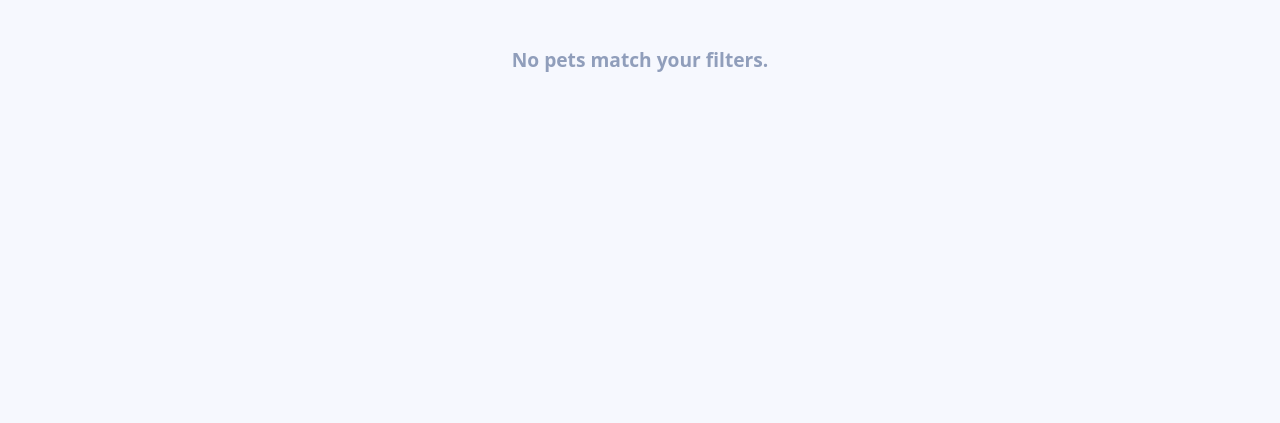
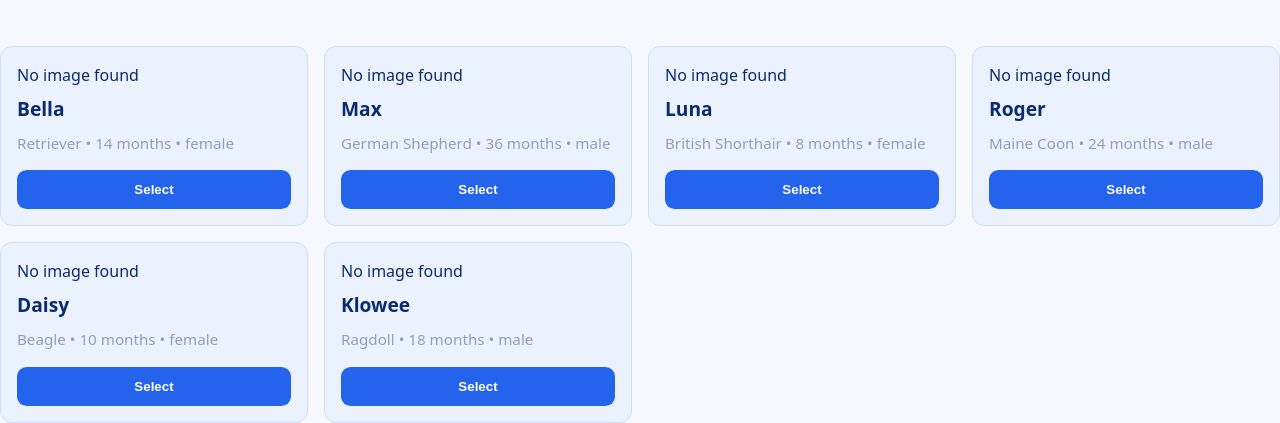
Before and after one commit to acidMyke/isit207-a3, a React (Vite) app: page /adopt in a window 1280 px wide. Shown: the part 488-911 px from the top of the page. Before the commit the page ends 800 px from the top, so only its background shows below. Built offline with nearby package versions, Linux system fonts and the light colour scheme.

Commit message:
feat: default pet direct init

```diff
--- a/src/context/Store/Actions.ts
+++ b/src/context/Store/Actions.ts
@@ -11,7 +11,9 @@ import {
 import { clearImages, saveImage } from './Indexeddb';
 
 export function createStoreState() {
-  const [pets, setPets] = useLocalStorageState<Pet[]>('pets', []);
+  const [pets, setPets] = useLocalStorageState<Pet[]>('pets', () =>
+    createDefaultPets(),
+  );
   const [adoptions, setAdoptions] = useLocalStorageState<Adoption[]>(
     'adoptions',
     [],
--- a/src/hooks.tsx
+++ b/src/hooks.tsx
@@ -1,12 +1,23 @@
 import { useEffect, useState } from 'react';
 
-export function useLocalStorageState<T>(key: string, defaultValue: T) {
+export function useLocalStorageState<T>(
+  key: string,
+  defaultValue: T | (() => T),
+) {
+  const getDefaultValue = () =>
+    typeof defaultValue === 'function'
+      ? (defaultValue as () => T)()
+      : defaultValue;
+
   const [state, setState] = useState<T>(() => {
     try {
       const stored = localStorage.getItem(key);
-      return stored !== null ? JSON.parse(stored) : defaultValue;
+      if (stored !== null) {
+        return JSON.parse(stored);
+      }
+      return getDefaultValue();
     } catch {
-      return defaultValue;
+      return getDefaultValue();
     }
   });
 
```
